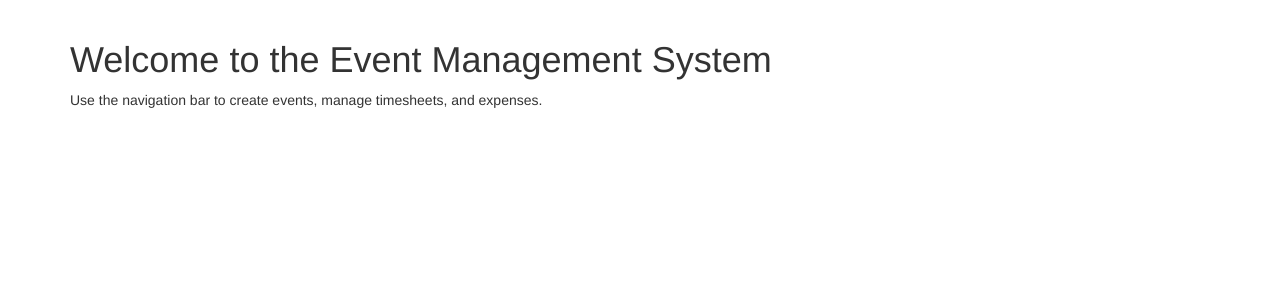
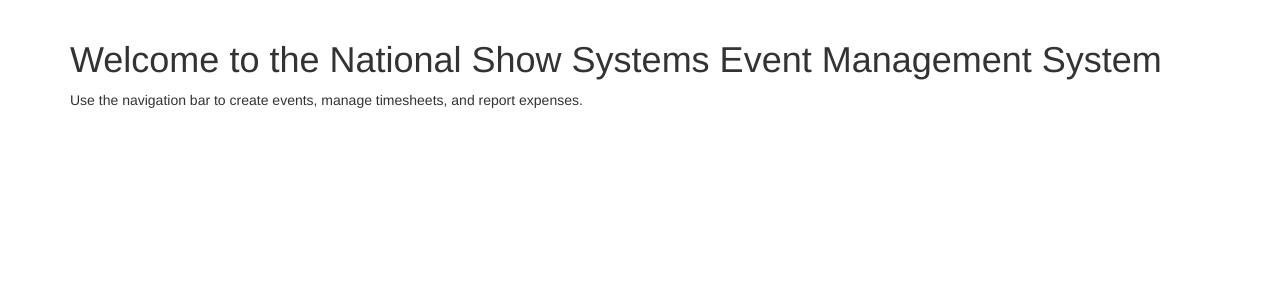
Before and after one commit to ajharris/NSSEventManagement, a Flask app: page / in a window 1280 px wide. Shown: the part 52-352 px from the top of the page. Run offline with Flask 3, Linux system fonts and the light colour scheme; some libraries are stand-ins or nearby versions.

Commit message:
just some text

```diff
--- a/templates/index.html
+++ b/templates/index.html
@@ -1,6 +1,6 @@
 {% extends "base.html" %}
 
 {% block page_content %}
-    <h1>Welcome to the Event Management System</h1>
-    <p>Use the navigation bar to create events, manage timesheets, and expenses.</p>
+    <h1>Welcome to the National Show Systems Event Management System</h1>
+    <p>Use the navigation bar to create events, manage timesheets, and report expenses.</p>
 {% endblock %}
```
